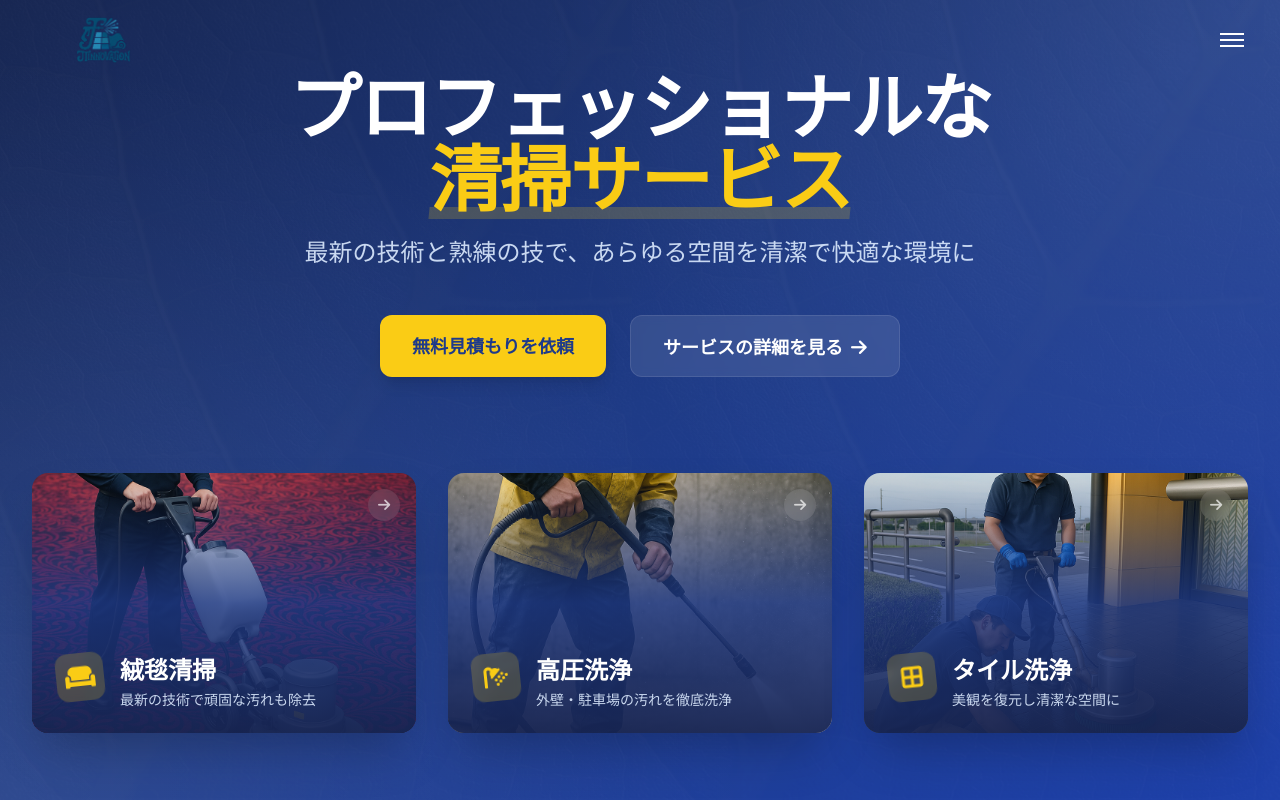
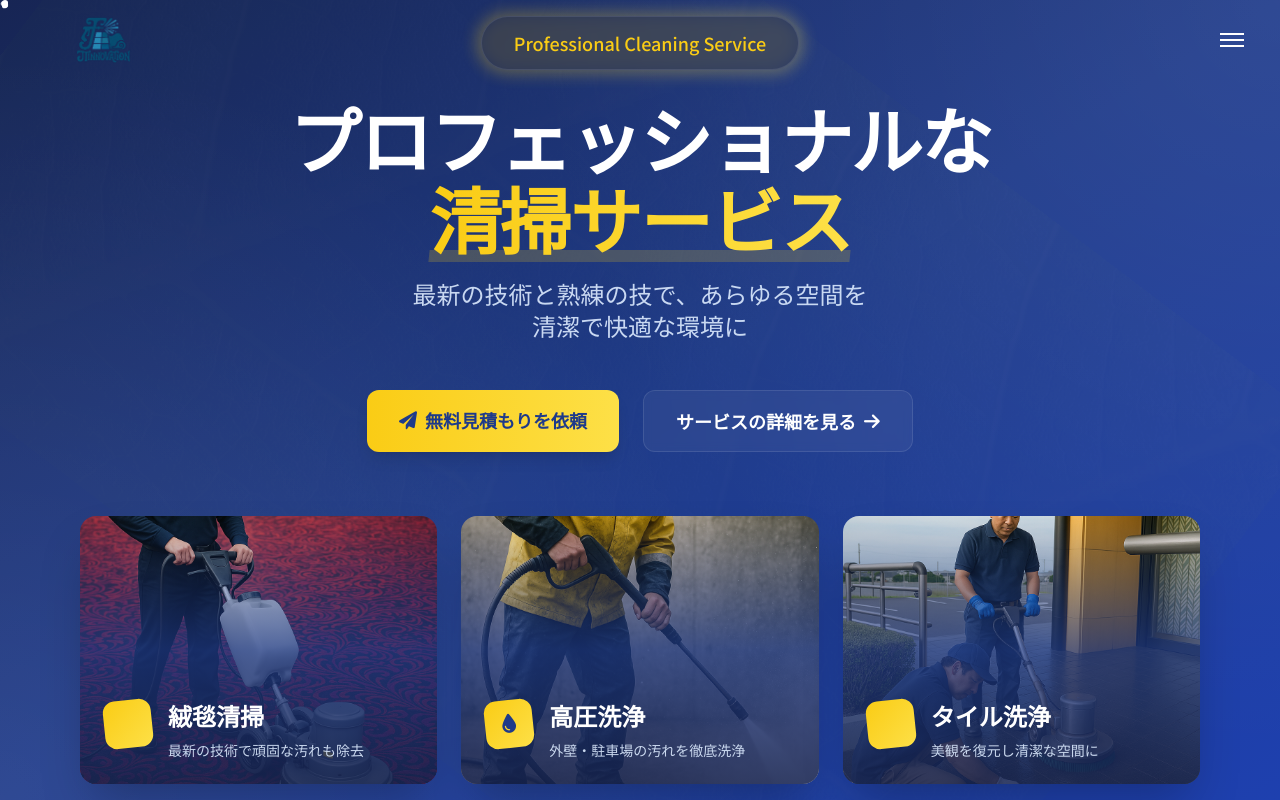
Before and after one commit to fura-1993/clean, a Next.js app: page / in a window 1280 px wide. Shown: the top 800 px of the page. Built offline with nearby package versions, Linux system fonts and the light colour scheme.

Commit message:
Enhance hero section with premium animations and cleaning-themed elements

```diff
--- a/src/components/Hero/Hero.tsx
+++ b/src/components/Hero/Hero.tsx
@@ -1,22 +1,22 @@
-import React from 'react'
-import { motion } from 'framer-motion'
+import React, { useEffect } from 'react'
+import { motion, useAnimation } from 'framer-motion'
 import Image from 'next/image'
 
 const services = [
   {
-    icon: 'fas fa-couch',
+    icon: 'fas fa-sparkles',
     title: '絨毯清掃',
     description: '最新の技術で頑固な汚れも除去',
     image: '/images/絨毯清掃作業風景.png',
   },
   {
-    icon: 'fas fa-shower',
+    icon: 'fas fa-droplet',
     title: '高圧洗浄',
     description: '外壁・駐車場の汚れを徹底洗浄',
     image: '/images/高圧洗浄作業風景.png',
   },
   {
-    icon: 'fas fa-border-all',
+    icon: 'fas fa-stars',
     title: 'タイル洗浄',
     description: '美観を復元し清潔な空間に',
     image: '/images/タイル洗浄作業風景.png',
@@ -24,82 +24,178 @@ const services = [
 ]
 
 export default function Hero() {
+  const controls = useAnimation()
+
+  useEffect(() => {
+    controls.start({
+      opacity: 1,
+      y: 0,
+      transition: { duration: 1, ease: [0.25, 0.1, 0, 1] }
+    })
+  }, [controls])
+
   return (
     <section className="relative h-screen bg-gradient-to-br from-blue-950 via-blue-900 to-blue-800 text-white overflow-hidden">
       {/* 背景の装飾 */}
       <div className="absolute inset-0 bg-[radial-gradient(circle_at_top_right,rgba(255,255,255,0.08)_0%,transparent_50%)]"></div>
       <div className="absolute inset-0 bg-[radial-gradient(circle_at_bottom_left,rgba(255,255,255,0.08)_0%,transparent_50%)]"></div>
-      <div className="absolute inset-0" style={{ background: 'url(/images/葉っぱ.png) repeat', opacity: 0.03 }}></div>
 
-      <div className="container relative h-full flex flex-col justify-center">
+      {/* 動く背景パターン */}
+      <div className="absolute inset-0 opacity-[0.02]">
+        <div className="absolute w-full h-full bg-repeat" style={{
+          backgroundImage: 'url(/images/葉っぱ.png)',
+          animation: 'float 60s linear infinite'
+        }}></div>
+      </div>
+
+      {/* キラキラエフェクト */}
+      <div className="absolute inset-0 overflow-hidden">
+        {[...Array(20)].map((_, i) => (
+          <motion.div
+            key={i}
+            className="absolute w-1 h-1 bg-white rounded-full"
+            initial={{
+              opacity: 0,
+              x: Math.random() * 100 + '%',
+              y: Math.random() * 100 + '%'
+            }}
+            animate={{
+              opacity: [0, 1, 0],
+              scale: [0, 1.5, 0],
+            }}
+            transition={{
+              duration: Math.random() * 2 + 1,
+              repeat: Infinity,
+              delay: Math.random() * 2
+            }}
+          />
+        ))}
+      </div>
+
+      <div className="container relative h-full flex flex-col justify-center items-center">
         <motion.div
-          className="text-center max-w-5xl mx-auto mb-12"
-          initial={{ opacity: 0, y: 20 }}
-          animate={{ opacity: 1, y: 0 }}
-          transition={{ duration: 0.8 }}
+          className="text-center max-w-5xl"
+          initial={{ opacity: 0, y: 30 }}
+          animate={controls}
         >
+          <motion.div
+            className="relative inline-block mb-8"
+            initial={{ opacity: 0, scale: 0.8 }}
+            animate={{ opacity: 1, scale: 1 }}
+            transition={{ duration: 0.8, delay: 0.5 }}
+          >
+            <motion.div
+              className="absolute -inset-1 bg-gradient-to-r from-yellow-400 to-yellow-300 rounded-full blur opacity-30"
+              animate={{
+                scale: [1, 1.1, 1],
+                opacity: [0.3, 0.5, 0.3]
+              }}
+              transition={{
+                duration: 3,
+                repeat: Infinity,
+                ease: "easeInOut"
+              }}
+            />
+            <div className="relative bg-blue-950/50 backdrop-blur-sm px-8 py-3 rounded-full border border-white/10">
+              <span className="text-lg font-medium text-yellow-400">Professional Cleaning Service</span>
+            </div>
+          </motion.div>
+
           <motion.h1
             className="text-5xl md:text-7xl font-bold mb-6 leading-tight tracking-tight"
-            initial={{ opacity: 0, y: 30 }}
+            initial={{ opacity: 0, y: 20 }}
             animate={{ opacity: 1, y: 0 }}
-            transition={{ duration: 0.8, delay: 0.2 }}
+            transition={{ duration: 0.8, delay: 0.3 }}
           >
-            <span className="inline-block">プロフェッショナル</span>
+            <span className="inline-block mb-2">プロフェッショナル</span>
             <span className="inline-block">な</span>
             <br />
             <span className="relative inline-block">
-              <span className="relative z-10 text-yellow-400">清掃サービス</span>
+              <motion.span
+                className="relative z-10 bg-gradient-to-r from-yellow-400 to-yellow-300 bg-clip-text text-transparent"
+                initial={{ opacity: 0 }}
+                animate={{ opacity: 1 }}
+                transition={{ duration: 1, delay: 0.8 }}
+              >
+                清掃サービス
+              </motion.span>
               <motion.span
                 className="absolute -bottom-2 left-0 w-full h-3 bg-yellow-400/20 -skew-x-6"
                 initial={{ width: 0 }}
                 animate={{ width: '100%' }}
-                transition={{ duration: 0.8, delay: 1 }}
-              ></motion.span>
+                transition={{ duration: 1, delay: 1.2 }}
+              />
             </span>
           </motion.h1>
+
           <motion.p
             className="text-xl md:text-2xl text-blue-100/90 mb-12 font-medium"
             initial={{ opacity: 0, y: 20 }}
             animate={{ opacity: 1, y: 0 }}
-            transition={{ duration: 0.8, delay: 0.4 }}
+            transition={{ duration: 0.8, delay: 0.6 }}
           >
-            最新の技術と熟練の技で、あらゆる空間を清潔で快適な環境に
+            最新の技術と熟練の技で、あらゆる空間を
+            <br className="hidden md:block" />
+            清潔で快適な環境に
           </motion.p>
+
           <motion.div
             className="flex flex-col sm:flex-row justify-center gap-6 mb-16"
             initial={{ opacity: 0, y: 20 }}
             animate={{ opacity: 1, y: 0 }}
-            transition={{ duration: 0.8, delay: 0.6 }}
+            transition={{ duration: 0.8, delay: 0.9 }}
           >
             <motion.a
               href="#contact"
-              className="group bg-yellow-400 text-blue-900 px-8 py-4 rounded-xl font-bold text-lg shadow-lg hover:shadow-xl relative overflow-hidden"
-              whileHover={{ scale: 1.02 }}
+              className="group bg-gradient-to-r from-yellow-400 to-yellow-300 text-blue-900 px-8 py-4 rounded-xl font-bold text-lg shadow-lg hover:shadow-xl relative overflow-hidden"
+              whileHover={{ scale: 1.02, y: -2 }}
               whileTap={{ scale: 0.98 }}
             >
-              <span className="relative z-10">無料見積もりを依頼</span>
-              <div className="absolute inset-0 bg-gradient-to-r from-yellow-300 to-yellow-400 transform scale-x-0 group-hover:scale-x-100 transition-transform origin-left"></div>
+              <motion.span
+                className="absolute inset-0 bg-white"
+                initial={{ x: "100%" }}
+                whileHover={{ x: "-100%" }}
+                transition={{ duration: 0.3 }}
+                style={{ mixBlendMode: "difference" }}
+              />
+              <span className="relative z-10 flex items-center justify-center">
+                <i className="fas fa-paper-plane mr-2" />
+                無料見積もりを依頼
+              </span>
             </motion.a>
             <motion.a
               href="#services"
-              className="group bg-white/10 backdrop-blur-sm px-8 py-4 rounded-xl font-bold text-lg border border-white/10 hover:bg-white/20 transition-colors"
-              whileHover={{ scale: 1.02 }}
+              className="group bg-white/5 backdrop-blur-sm px-8 py-4 rounded-xl font-bold text-lg border border-white/10 hover:bg-white/10 transition-colors"
+              whileHover={{ scale: 1.02, y: -2 }}
               whileTap={{ scale: 0.98 }}
             >
-              サービスの詳細を見る
-              <i className="fas fa-arrow-right ml-2 transform group-hover:translate-x-1 transition-transform"></i>
+              <span className="flex items-center justify-center">
+                サービスの詳細を見る
+                <motion.i
+                  className="fas fa-arrow-right ml-2"
+                  initial={{ x: 0 }}
+                  whileHover={{ x: 3 }}
+                  transition={{ duration: 0.2 }}
+                />
+              </span>
             </motion.a>
           </motion.div>
         </motion.div>
 
-        <div className="grid grid-cols-1 md:grid-cols-3 gap-8 relative px-4 -mt-4">
+        <motion.div
+          className="grid grid-cols-1 md:grid-cols-3 gap-6 w-full max-w-6xl px-4"
+          initial={{ opacity: 0, y: 40 }}
+          animate={{ opacity: 1, y: 0 }}
+          transition={{ duration: 0.8, delay: 1.2 }}
+        >
           {services.map((service, index) => (
             <motion.div
               key={service.title}
-              className="group relative rounded-2xl overflow-hidden shadow-2xl h-[260px] transform hover:-translate-y-1 transition-all duration-300"
+              className="group relative rounded-2xl overflow-hidden shadow-2xl aspect-[4/3] transform hover:-translate-y-1 transition-all duration-300"
+              whileHover={{ scale: 1.02 }}
               initial={{ opacity: 0, y: 20 }}
               animate={{ opacity: 1, y: 0 }}
-              transition={{ duration: 0.8, delay: index * 0.2 + 0.8 }}
+              transition={{ duration: 0.5, delay: index * 0.2 + 1.4 }}
             >
               <Image
                 src={service.image}
@@ -109,32 +205,34 @@ export default function Hero() {
                 sizes="(max-width: 768px) 100vw, 33vw"
                 priority={index === 0}
                 quality={90}
-                loading="eager"
               />
-              <div className="absolute inset-0 bg-gradient-to-t from-blue-950/95 via-blue-900/80 to-transparent"></div>
+              <div className="absolute inset-0 bg-gradient-to-t from-blue-950/95 via-blue-900/80 to-transparent opacity-90 group-hover:opacity-80 transition-opacity" />
               <div className="absolute inset-0 flex flex-col justify-end p-6">
                 <div className="flex items-start gap-4">
-                  <div className="w-12 h-12 bg-yellow-400/20 rounded-xl flex items-center justify-center backdrop-blur-sm transform -rotate-6 group-hover:rotate-0 transition-transform">
-                    <i className={`${service.icon} text-yellow-400 text-2xl`}></i>
+                  <div className="w-12 h-12 bg-gradient-to-br from-yellow-400 to-yellow-300 rounded-xl flex items-center justify-center transform -rotate-6 group-hover:rotate-0 transition-all duration-300">
+                    <i className={`${service.icon} text-blue-900 text-xl`} />
                   </div>
                   <div>
-                    <h3 className="text-2xl font-bold mb-1 group-hover:text-yellow-400 transition-colors">{service.title}</h3>
-                    <p className="text-sm text-blue-100/90">{service.description}</p>
+                    <h3 className="text-2xl font-bold mb-2 group-hover:text-yellow-400 transition-colors">
+                      {service.title}
+                    </h3>
+                    <p className="text-sm text-blue-100/90 transform group-hover:translate-x-1 transition-transform">
+                      {service.description}
+                    </p>
                   </div>
                 </div>
               </div>
-              <div className="absolute top-4 right-4">
-                <motion.div
-                  className="w-8 h-8 bg-white/10 backdrop-blur-sm rounded-full flex items-center justify-center"
-                  whileHover={{ scale: 1.1 }}
-                >
-                  <i className="fas fa-arrow-right text-sm text-white/70"></i>
-                </motion.div>
-              </div>
             </motion.div>
           ))}
-        </div>
+        </motion.div>
       </div>
+
+      <style jsx>{`
+        @keyframes float {
+          0% { transform: translate(0, 0) rotate(0deg); }
+          100% { transform: translate(-50%, -50%) rotate(360deg); }
+        }
+      `}</style>
     </section>
   )
 }
```
